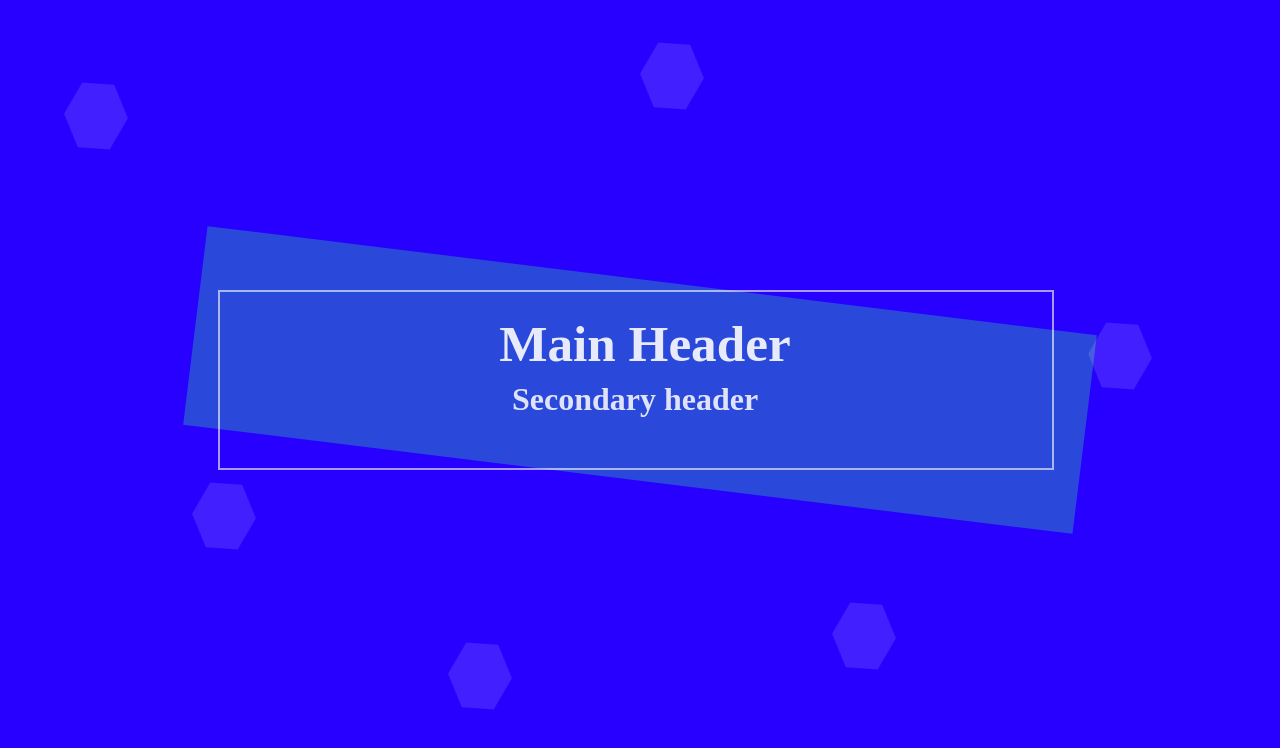
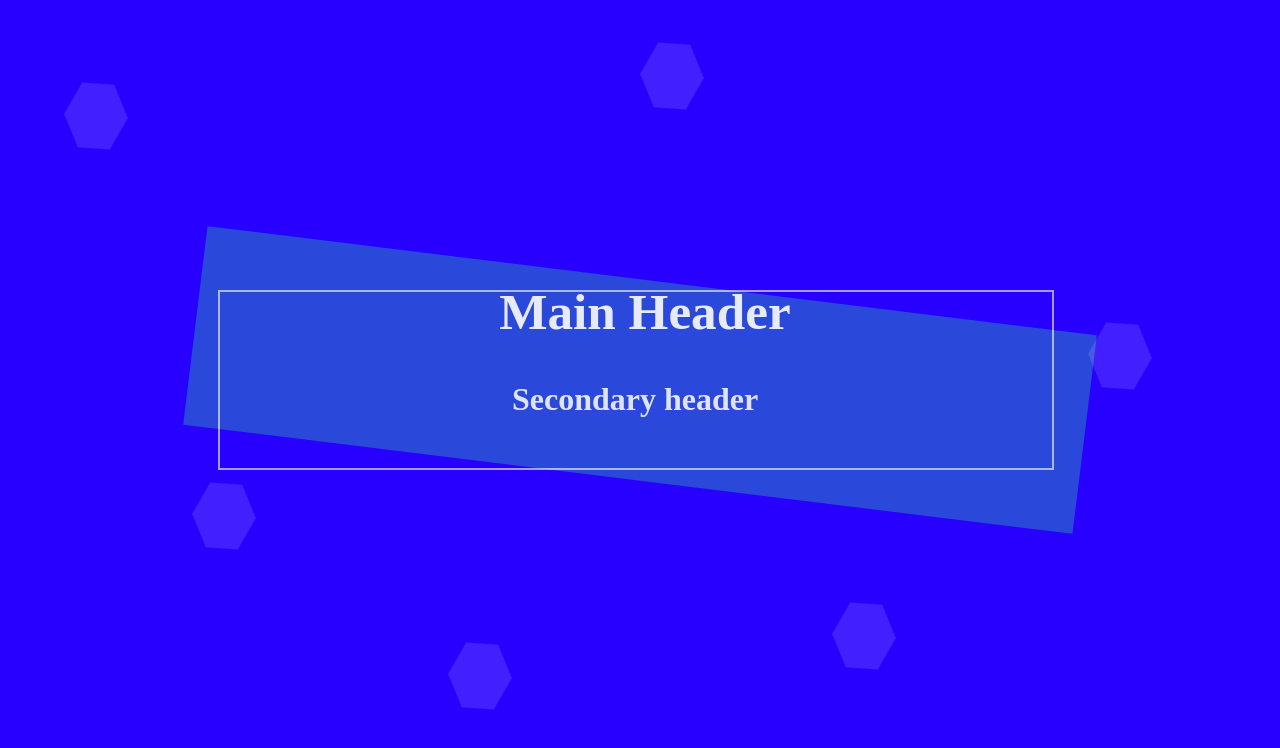
Before and after one commit to BravoGen-Developers/home-page-template, a plain HTML site: page index.html in a window 1280 px wide. Drawn offline with Linux system fonts and the light colour scheme.

Commit message:
Update primary.css

```diff
--- a/primary.css
+++ b/primary.css
@@ -117,7 +117,7 @@ font-size: 4vw;
 color: white;
 opacity: .89;
 left: 39%;
-top: 35%;
+top: 31%;
 }
 
 .header2
```
